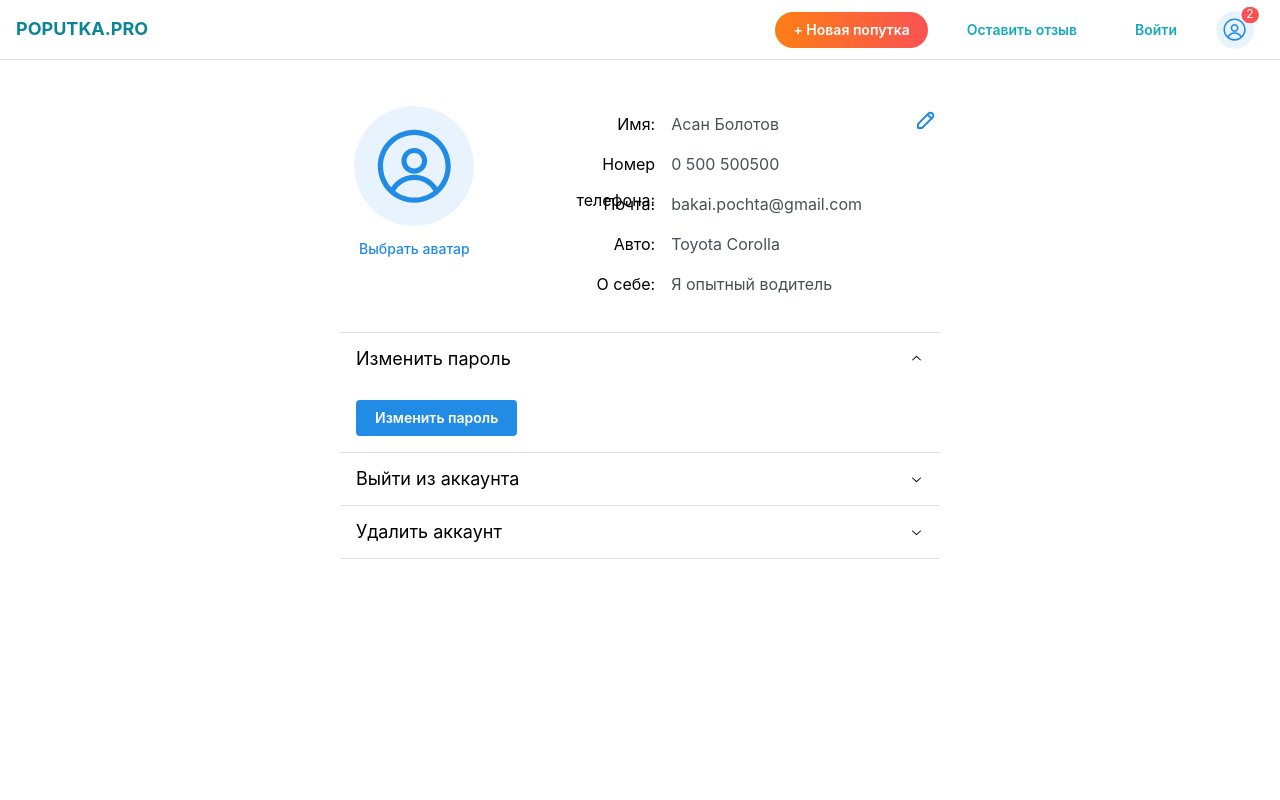
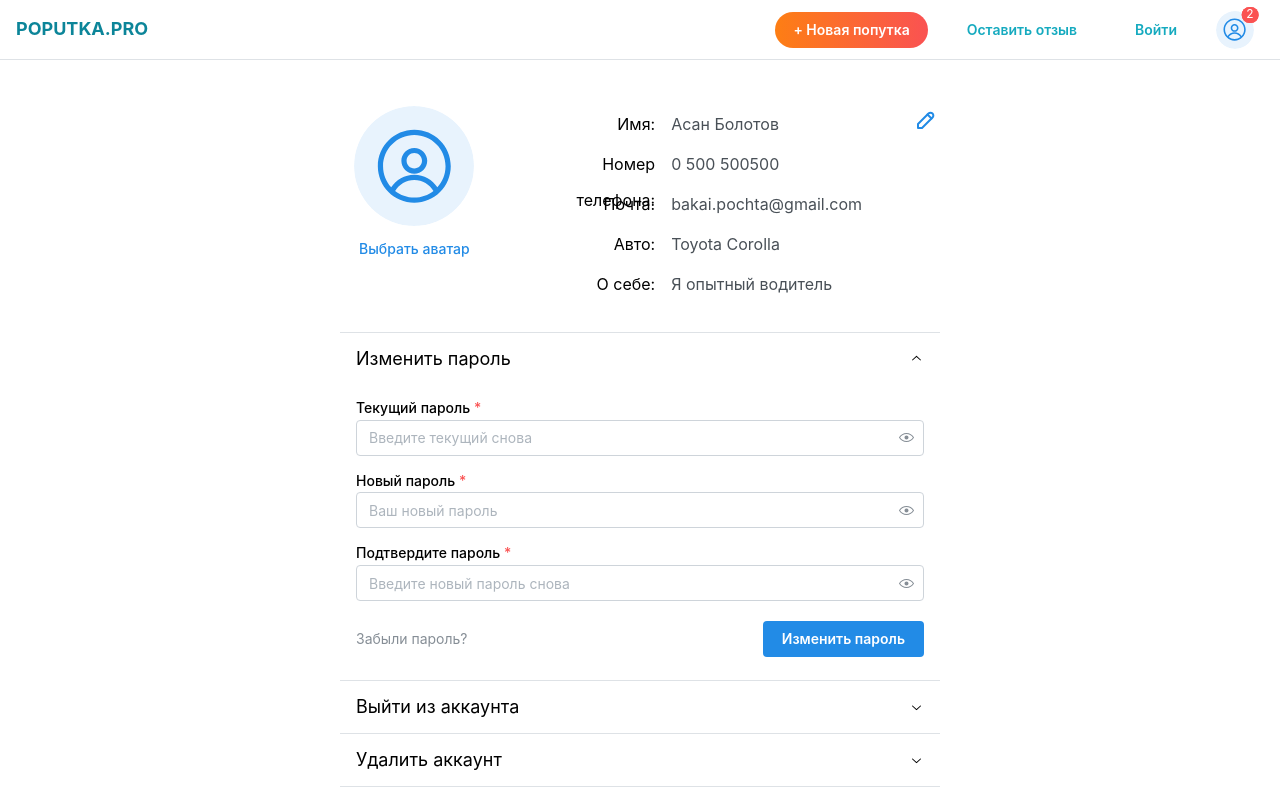
Before and after one commit to bakai-taalaibek/carpool, a Next.js app in the folder client/: page /profile in a window 1280 px wide. Both pictures are taken after a click on the button "Изменить пароль". Shown: the top 800 px of the page. Built offline with nearby package versions, Linux system fonts and the light colour scheme.

Commit message:
Add change password to profile

```diff
--- a/client/app/auth/restore/page.tsx
+++ b/client/app/auth/restore/page.tsx
@@ -1,3 +1,4 @@
+"use client";
 import {
   Paper,
   Title,
@@ -14,8 +15,11 @@ import {
 } from "@mantine/core";
 import { IconArrowLeft } from "@tabler/icons-react";
 import Link from "next/link";
+import { useRouter } from "next/navigation";
 
 export default function ForgotPassword() {
+  const router = useRouter();
+
   return (
     <Center
       style={{
@@ -36,10 +40,12 @@ export default function ForgotPassword() {
         </Text>
         <TextInput label="Почта" placeholder="your.name@email.com" required />
         <Group justify="space-between" mt="lg">
-          <Anchor component={Link} href="/auth" c="dimmed" size="sm">
+          <Anchor component="button" onClick={router.back} c="dimmed" size="sm">
             <Center inline>
               <IconArrowLeft style={{ width: 12, height: 12 }} stroke={1.5} />
-              <Box ml={5}>Назад </Box>
+              <Anchor c="dimmed" size="sm" ml={5}>
+                Назад{" "}
+              </Anchor>
             </Center>
           </Anchor>
           <Button>Получить ссылку</Button>
--- a/client/app/profile/page.tsx
+++ b/client/app/profile/page.tsx
@@ -25,8 +25,10 @@ import {
   AccordionPanel,
   Space,
   FileButton,
+  PasswordInput,
 } from "@mantine/core";
 import { DatePickerInput, TimeInput } from "@mantine/dates";
+import { useForm } from "@mantine/form";
 import {
   IconClock,
   IconEdit,
@@ -47,6 +49,23 @@ const data = {
 export default function NewPage() {
   const [isBeingEdited, setIsBeingEdited] = useState(false);
   const [file, setFile] = useState<File | null>(null);
+
+  const form = useForm({
+    initialValues: {
+      currentPassword: "",
+      newPassword: "",
+      passwordConfirmation: "",
+    },
+
+    validate: {
+      currentPassword: (val) =>
+        val.length <= 6 ? "Минимальная длина пароля - 6 символов" : null,
+      newPassword: (val) =>
+        val.length <= 6 ? "Минимальная длина пароля - 6 символов" : null,
+      passwordConfirmation: (val, values) =>
+        val === values.newPassword ? null : "Введенные пароли не совпадают",
+    },
+  });
 
   return (
     <Stack maw={600} mx="auto" gap={0} pt={30}>
@@ -151,9 +170,64 @@ export default function NewPage() {
             <Text fz={18}>Изменить пароль</Text>
           </AccordionControl>
           <AccordionPanel>
-            <Button w="max-content" variant="filled" mt={10}>
-              Изменить пароль
-            </Button>
+            <form onSubmit={form.onSubmit(() => {})}>
+              <Stack pt={5} gap={12}>
+                <PasswordInput
+                  required
+                  label="Текущий пароль"
+                  placeholder="Введите текущий снова"
+                  value={form.values.currentPassword}
+                  onChange={(event) =>
+                    form.setFieldValue(
+                      "currentPassword",
+                      event.currentTarget.value
+                    )
+                  }
+                  error={form.errors.currentPassword}
+                />
+
+                <PasswordInput
+                  required
+                  label="Новый пароль"
+                  placeholder="Ваш новый пароль"
+                  value={form.values.newPassword}
+                  onChange={(event) =>
+                    form.setFieldValue("newPassword", event.currentTarget.value)
+                  }
+                  error={form.errors.newPassword}
+                />
+
+                <PasswordInput
+                  required
+                  label="Подтвердите пароль"
+                  placeholder="Введите новый пароль снова"
+                  value={form.values.passwordConfirmation}
+                  onChange={(event) =>
+                    form.setFieldValue(
+                      "passwordConfirmation",
+                      event.currentTarget.value
+                    )
+                  }
+                  error={form.errors.passwordConfirmation}
+                />
+              </Stack>
+
+              <Group pb={7} justify="space-between" mt="lg">
+                <Anchor
+                  component={Link}
+                  href="/auth/restore"
+                  c="dimmed"
+                  size="sm"
+                  ta="start"
+                >
+                  Забыли пароль?
+                </Anchor>
+
+                <Button type="submit" w="max-content" variant="filled">
+                  Изменить пароль
+                </Button>
+              </Group>
+            </form>
           </AccordionPanel>
         </AccordionItem>
         <AccordionItem value="exit">
```
Also changed, not shown: client/app/auth/page.tsx (line endings or trailing spaces).
